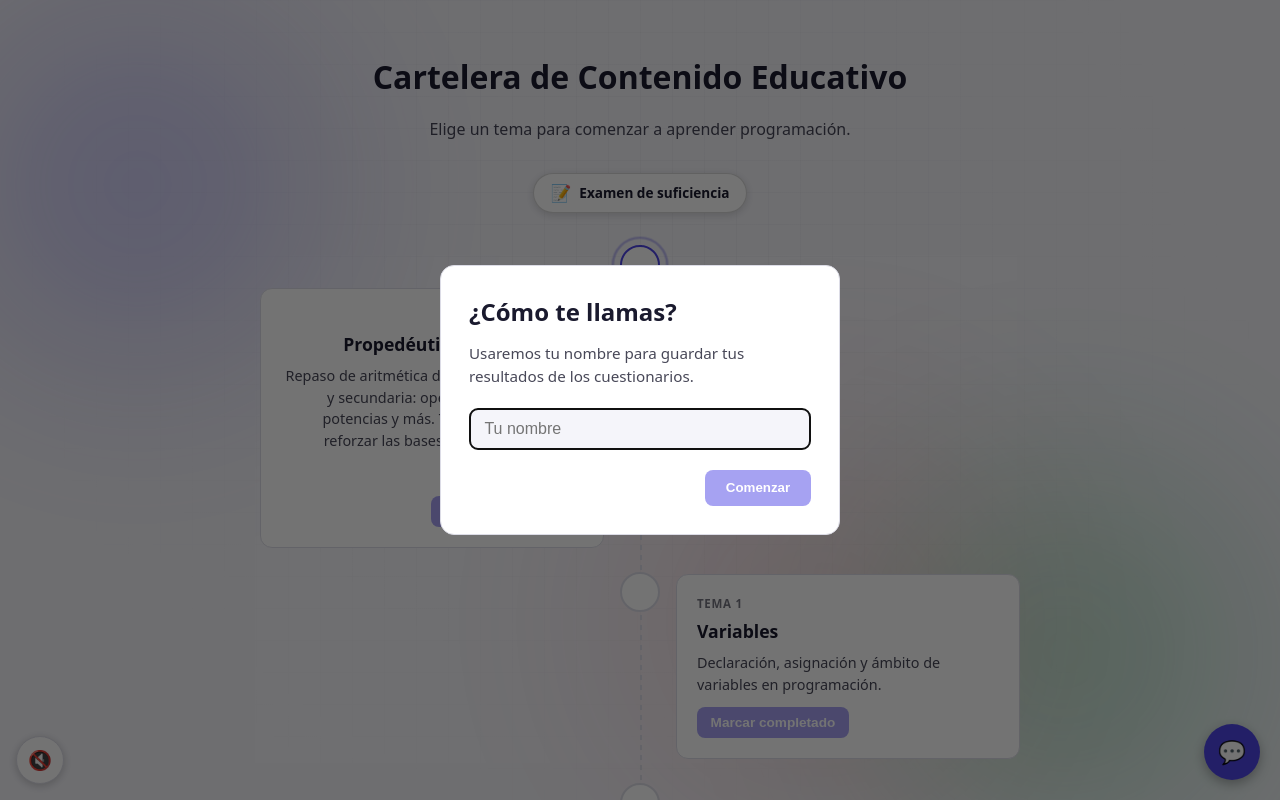
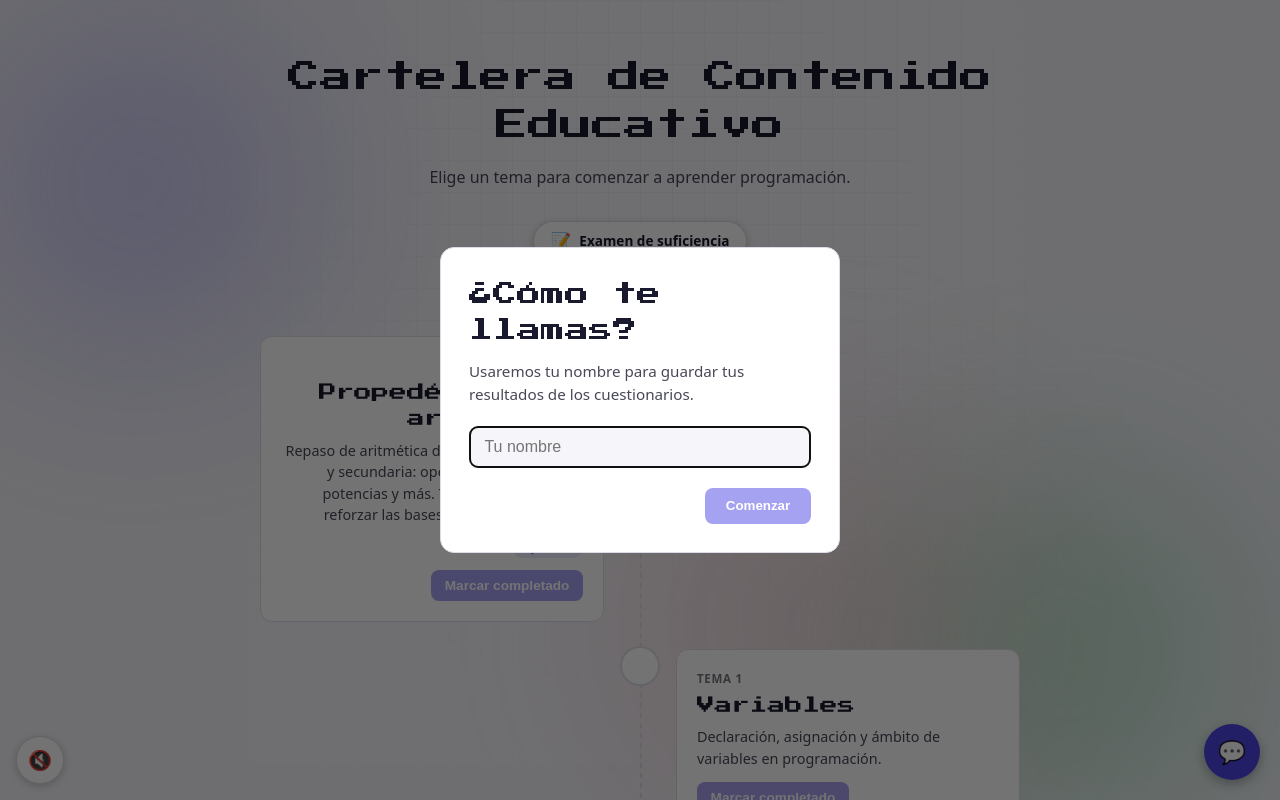
Before and after one commit to Heyzel/App-Ruta, a React (Vite) app: page /temas in a window 1280 px wide. Shown: the top 800 px of the page. Built offline with nearby package versions, Linux system fonts and the light colour scheme; no server answers.

Commit message:
feature: mejoras visuales y fixes

```diff
--- a/index.html
+++ b/index.html
@@ -5,6 +5,12 @@
     <link rel="icon" type="image/svg+xml" href="/favicon.svg" />
     <meta name="viewport" content="width=device-width, initial-scale=1.0" />
     <title>Cartelera de Contenido Educativo</title>
+    <link rel="preconnect" href="https://fonts.googleapis.com" />
+    <link rel="preconnect" href="https://fonts.gstatic.com" crossorigin />
+    <link
+      href="https://fonts.googleapis.com/css2?family=Press+Start+2P&display=swap"
+      rel="stylesheet"
+    />
     <script
       async
       type="module"
--- a/src/components/ChatbotPanel.jsx
+++ b/src/components/ChatbotPanel.jsx
@@ -20,13 +20,15 @@ export function ChatbotPanel() {
 
   return (
     <>
-      <button
-        className="chatbot-burbuja"
-        onClick={() => setAbierto((prev) => !prev)}
-        aria-label={abierto ? 'Cerrar a Algorimi' : 'Abrir a Algorimi'}
-      >
-        {abierto ? '✕' : '💬'}
-      </button>
+      {!abierto && (
+        <button
+          className="chatbot-burbuja"
+          onClick={() => setAbierto(true)}
+          aria-label="Abrir a Algorimi"
+        >
+          💬
+        </button>
+      )}
 
       {abierto && (
         <div className="chatbot-panel" role="dialog" aria-label="Algorimi, asistente de IA">
--- a/src/components/TarjetaTema.css
+++ b/src/components/TarjetaTema.css
@@ -5,6 +5,7 @@
   background: var(--color-superficie, #1e1e2f);
   border: 1px solid var(--color-borde, #33334d);
   transition: border-color 0.15s ease;
+  cursor: pointer;
 }
 
 .tarjeta-tema:hover {
--- a/src/components/TarjetaTema.jsx
+++ b/src/components/TarjetaTema.jsx
@@ -1,13 +1,24 @@
-import { Link } from 'react-router-dom';
+import { useNavigate } from 'react-router-dom';
 import './TarjetaTema.css';
 
 export function TarjetaTema({ tema, numero, marcado, opcional, puedeMarcar, onMarcarCompletado }) {
+  const navigate = useNavigate();
+  const irATema = () => navigate(`/tema/${tema.id}`);
+
   return (
-    <div className="tarjeta-tema">
+    <div
+      className="tarjeta-tema"
+      role="link"
+      tabIndex={0}
+      onClick={irATema}
+      onKeyDown={(evento) => {
+        if (evento.key === 'Enter') irATema();
+      }}
+    >
       <span className="tarjeta-tema-eyebrow">Tema {numero}</span>
-      <Link to={`/tema/${tema.id}`} className="tarjeta-tema-titulo">
+      <div className="tarjeta-tema-titulo">
         <h3>{tema.nombre}</h3>
-      </Link>
+      </div>
       <p>{tema.descripcion}</p>
 
       {(opcional || marcado) && (
@@ -23,7 +34,10 @@ export function TarjetaTema({ tema, numero, marcado, opcional, puedeMarcar, onMa
           className="tarjeta-tema-boton"
           disabled={!puedeMarcar}
           title={puedeMarcar ? undefined : 'Marca los tres niveles de este tema para habilitarlo'}
-          onClick={onMarcarCompletado}
+          onClick={(evento) => {
+            evento.stopPropagation();
+            onMarcarCompletado(evento);
+          }}
         >
           Marcar completado
         </button>
--- a/src/index.css
+++ b/src/index.css
@@ -11,6 +11,8 @@
   --color-exito-suave: #123a24;
   --color-error: #ef4444;
   --color-error-suave: #3a1212;
+
+  --font-titulo: 'Press Start 2P', system-ui, cursive;
 
   font: 16px/1.5 system-ui, 'Segoe UI', Roboto, sans-serif;
   color-scheme: dark light;
@@ -60,4 +62,6 @@ h1,
 h2,
 h3 {
   color: var(--color-texto);
+  font-family: var(--font-titulo);
+  line-height: 1.5;
 }
```
